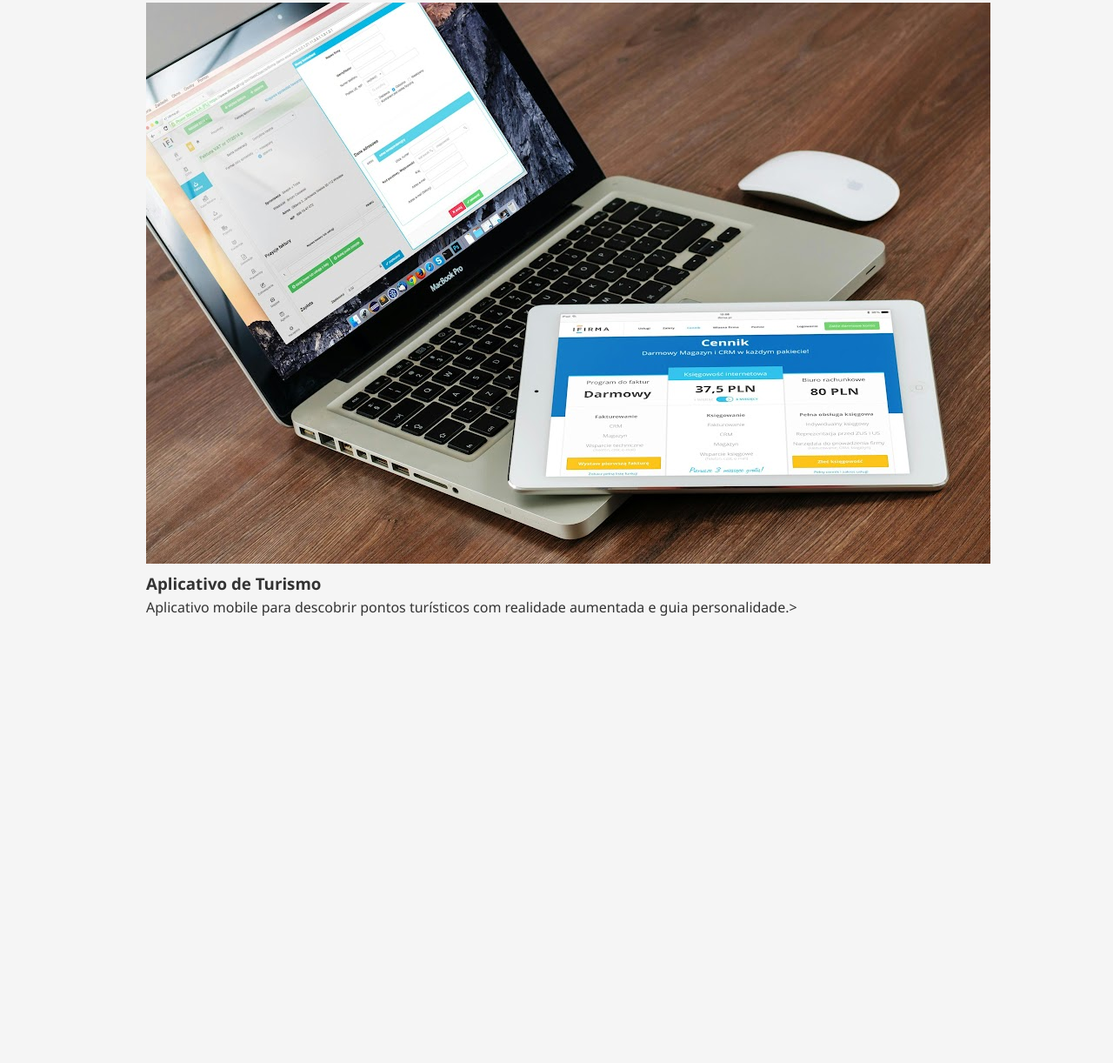
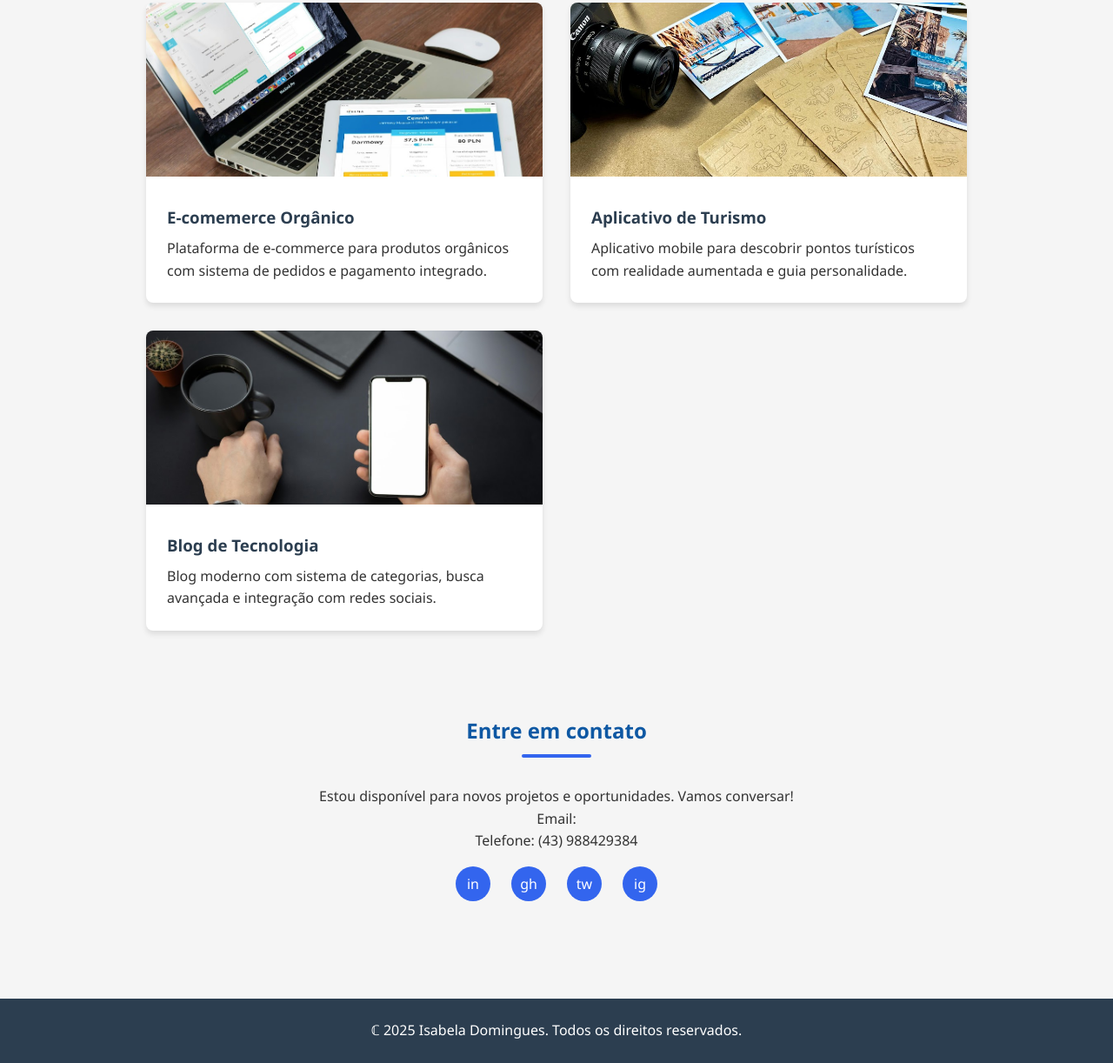
Before and after one commit to yBelaA/portif-lio, a plain HTML site: page indx.html in a window 1280 px wide. Shown: the part 876-2098 px from the top of the page at 87% size. Before the commit the page ends 1636 px from the top, so only its background shows below. Drawn offline with Linux system fonts and the light colour scheme.

Commit message:
Add files via upload

```diff
--- a/indx.html
+++ b/indx.html
@@ -45,17 +45,51 @@
      <section id="projetos">
         <h2>Meus Projetos</h2>
         <div class="projects-grid">
-            <div class="projects-card">
+            <div class="project-card">
                 <img src="img/e-commerce.jpg" alt="Projeto 1" class="project-img">
                 <div class="project-info">
-                    <h3> Aplicativo de Turismo</h3>
-                    <p> Aplicativo mobile para descobrir pontos turísticos com realidade aumentada e guia personalidade.></p>
+                    <h3>E-comemerce Orgânico</h3>
+                    <p> Plataforma de e-commerce para produtos orgânicos com sistema de pedidos e pagamento integrado.</p>
+                </div>
+            </div>
+
+            <div class="project-card">
+                <img src="img/turismo.jpg" alt="Projeto 2" class="project-img">
+                <div class="project-info">
+                    <h3>Aplicativo de Turismo</h3>
+                    <p>Aplicativo mobile para descobrir pontos turísticos com realidade aumentada e guia personalidade.</p>
+                </div>
+            </div>
+
+            <div class="project-card">
+                <img src="img/blog.jpg" alt="Projeto 3" class="project-img">
+                <div class="project-info">
+                    <h3>Blog de Tecnologia</h3>
+                    <p>Blog moderno com sistema de categorias, busca avançada e integração com redes sociais.</p>
                 </div>
             </div>
          </div>
 
      </section>
 
+     <section id="contato">
+        <h2>Entre em contato</h2>
+        <div class="contact-info">
+            <p>Estou disponível para novos projetos e oportunidades. Vamos conversar!</p>
+            <p>Email: <a href="isabela:isabela.rocha.domingues@escola.pr.gov.br"></a></p>
+            <p>Telefone: (43) 988429384</p>
+            <div class="social-links">
+                <a href="#" aria-label="linkedIn">in</a>
+                <a href="#" aria-label="GitHub">gh</a>
+                <a href="#" aria-label="Twitter">tw</a>
+                <a href="#" aria-label="Instagram">ig</a>
+            </div>
+        </div>
+     </section>
+     <footer>
+        <p>&Copf; 2025 Isabela Domingues. Todos os direitos reservados.</p>
+     </footer>
+
     </body>
     </html>
 </body>
--- a/style.css
+++ b/style.css
@@ -95,3 +95,74 @@ section h2::after {
     flex: 1;
     min-width: 300px;
 }
+/* Projetos */
+.projects-grid {
+    display: grid;
+    grid-template-columns: repeat(auto-fill,minmax(300px, 1fr));
+    gap: 2rem;
+}
+.project-card{
+    background:white;
+    border-radius: 8px;
+    overflow: hidden;
+    box-shadow:0 4px 6px rgba(0, 0, 0, 0.1);
+    transition: transform 0.3s, box-shadow 0.3s;
+}
+.project-img{
+    width: 100%;
+    height: 200px;
+    object-fit: cover;
+}
+.project-info{
+    padding: 1.5rem;
+}
+.project-info h3 {
+    margin-bottom: 0.5rem;
+    color: #2c3e50;
+}
+/* Contato */
+.contact-info{
+    text-align: center;
+    margin-bottom: 2rem;
+}
+.social-links {
+    display: flex;
+    justify-content: center;
+    gap: 1.5rem;
+    margin-top: 1rem;
+}
+.social-links a {
+    display: inline-block;
+    width: 40px;
+    height: 40px;
+    background: #3365ee;
+    color: white;
+    border-radius: 50%;
+    text-align: center;
+    line-height: 40px;
+    transition: background 0.3s;
+}
+.social-links a:hover {
+    background: #2c3e50;
+}
+/* Rodapé */
+footer{
+    background: #2c3e50;
+    color: white;
+    text-align: center;
+    padding: 1.5rem 0;
+    margin-top: 2rem;
+}
+/* Responsividade */
+@media (max-width: 768px) {
+    nav ul {
+        flex-direction: column;
+        align-items: center;
+    }
+    nav ul li {
+        margin: 0.5rem 0;
+    }
+    section {
+        padding: 2rem 5%;
+    }
+}
```
